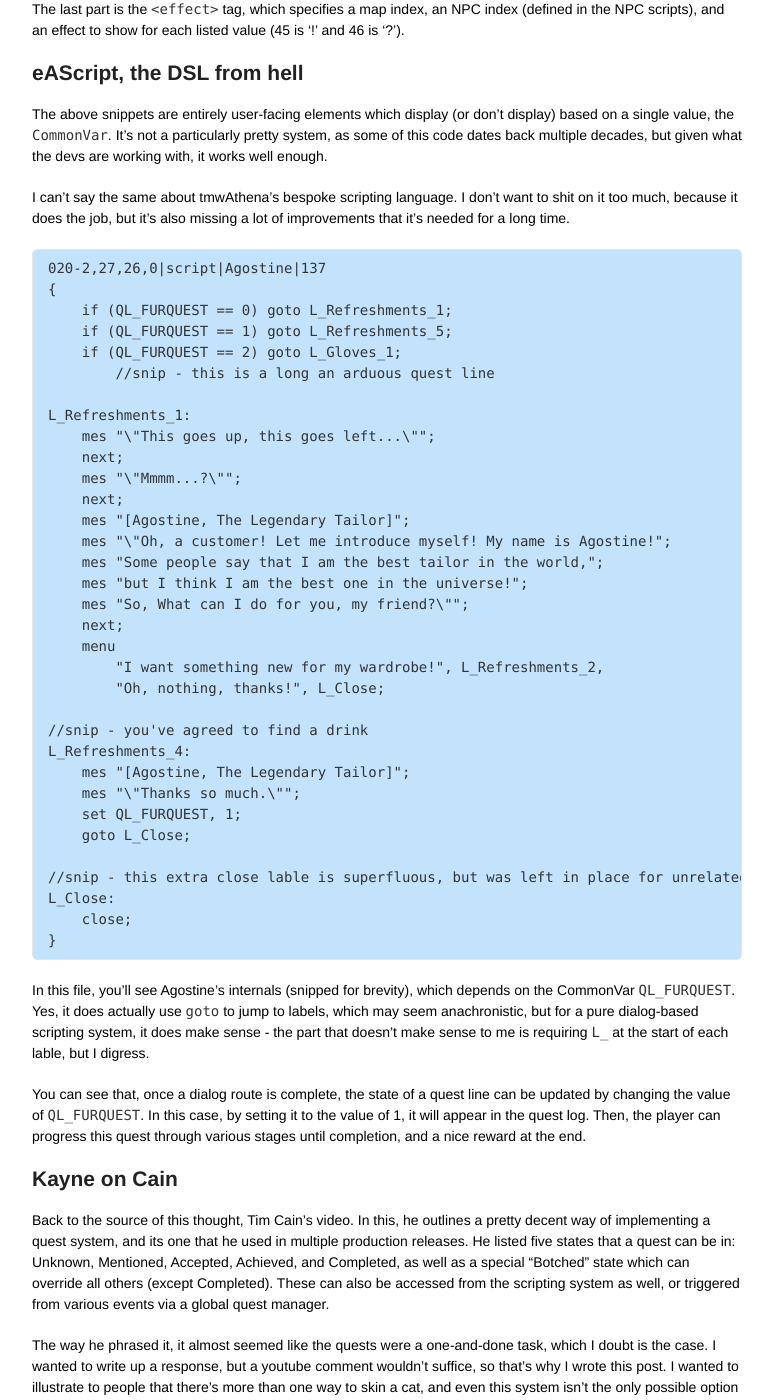
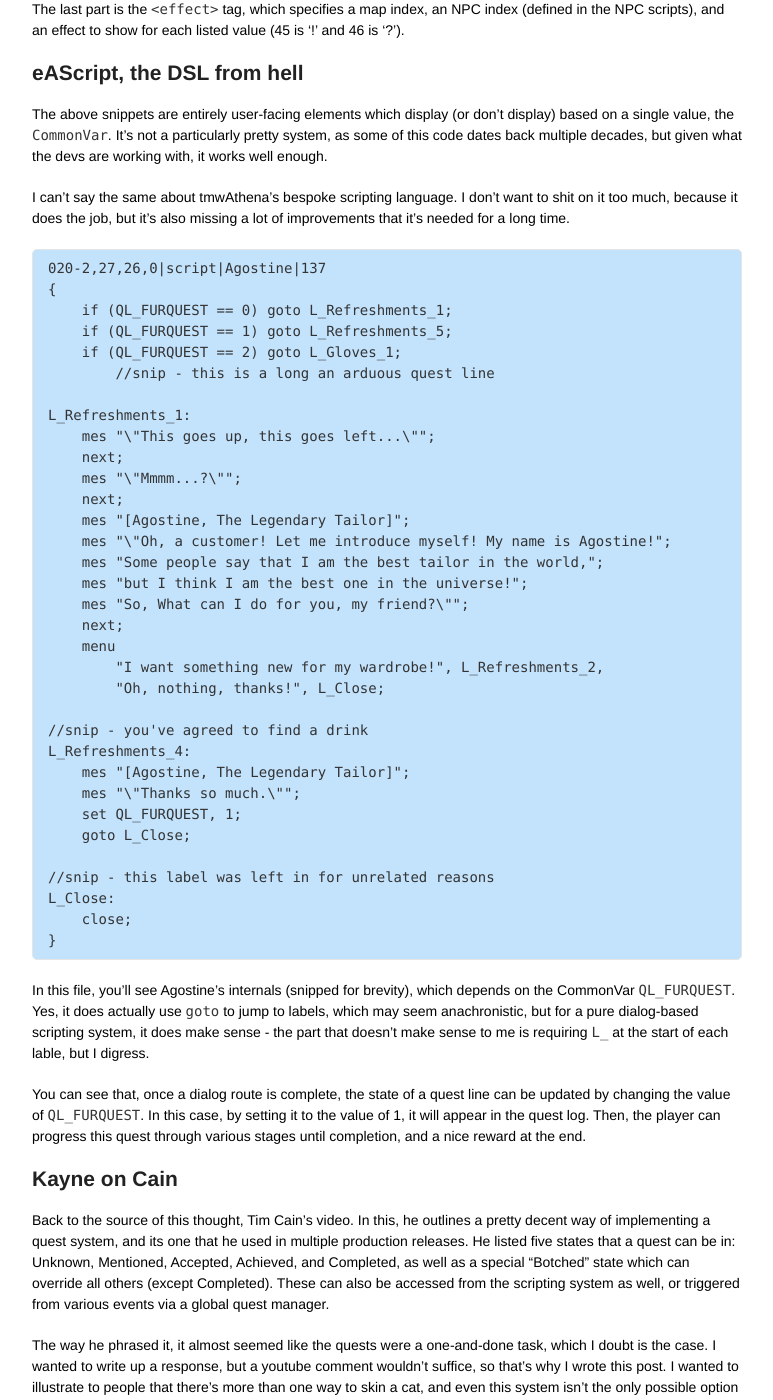
Before and after one commit to krgamestudios/krgamestudios.github.io, a Jekyll site: the page built from _posts/2026-03-07-quest-logged.md, in a window 1280 px wide and 1400 px high, scrolled down 1796 px. Shown: the whole window, without its empty margins (398-1171 px from the left). Built offline with Jekyll 4.4.1, drawn with Linux system fonts in a browser that asks for light colours.

Commit message:
Shortened comment

```diff
--- a/_posts/2026-03-07-quest-logged.md
+++ b/_posts/2026-03-07-quest-logged.md
@@ -98,7 +98,7 @@ L_Refreshments_4:
     set QL_FURQUEST, 1;
     goto L_Close;
 
-//snip - this extra close lable is superfluous, but was left in place for unrelated reasons
+//snip - this label was left in for unrelated reasons
 L_Close:
     close;
 }
```
